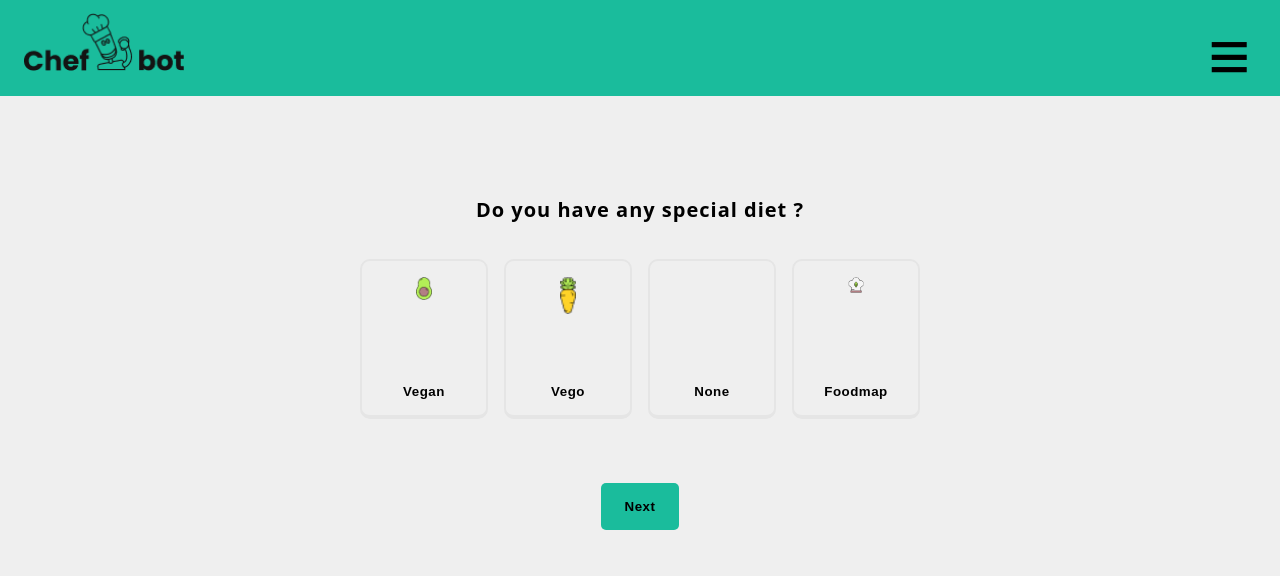
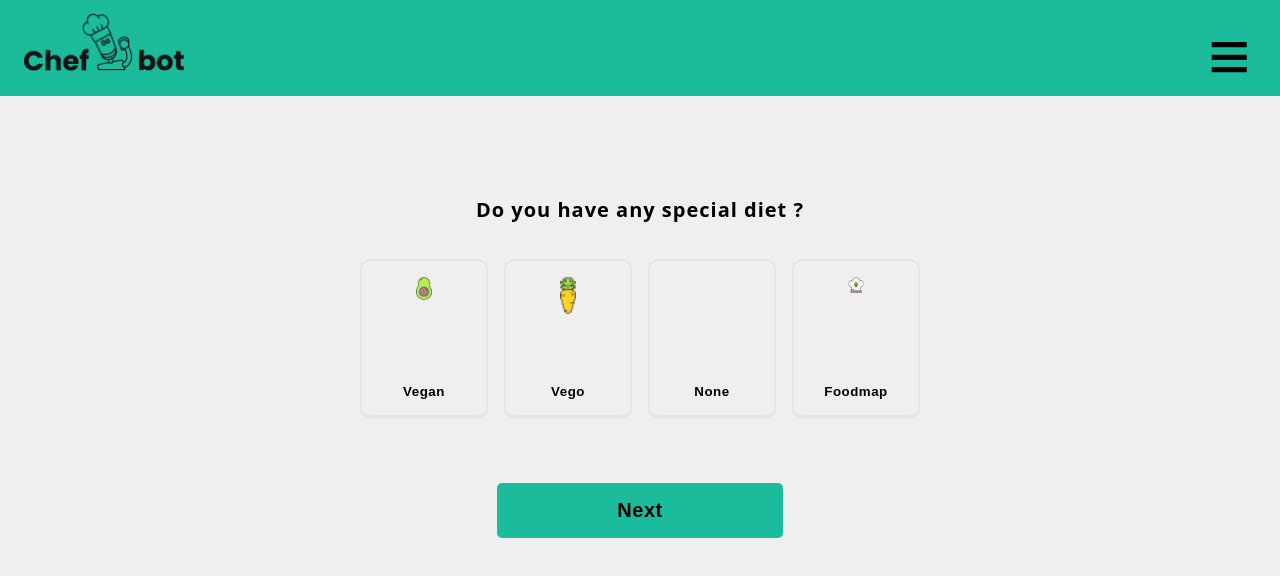
Before and after one commit to hurjan/mat-gpt, a React (Vite) app: page /diet in a window 1280 px wide. Shown: the top 576 px of the page. Built offline with nearby package versions, Linux system fonts and the light colour scheme.

Commit message:
snabb fix

```diff
--- a/src/components/styles/Buttons.css
+++ b/src/components/styles/Buttons.css
@@ -9,7 +9,7 @@
 .landingButton1, .landingButton2 {
     margin: 10px;
     padding: 1rem 2rem;
-    font-size: 1rem;
+    font-size: 1.25rem;
 
 }
 .landingButton1{
@@ -71,13 +71,15 @@
   border-bottom: 4px solid #E5E5E5;
   border-radius: 10px;
   text-align: center;
+
 }
 
   .nextButton{
-    padding: 1rem 1.5rem;
+    padding: 1rem 7.5rem;
     background-color: #1ABC9C;
     border: none;
     border-radius: 5px;
+    font-size: 1.25rem;
   }
 
   .dietButton:hover,.allergieButton:hover{
@@ -91,4 +93,5 @@
   button, .landingButton1, .landingButton2, .dietButton, .nextButton {
     letter-spacing: .5px;
     font-weight: bold;
+
 }
```
